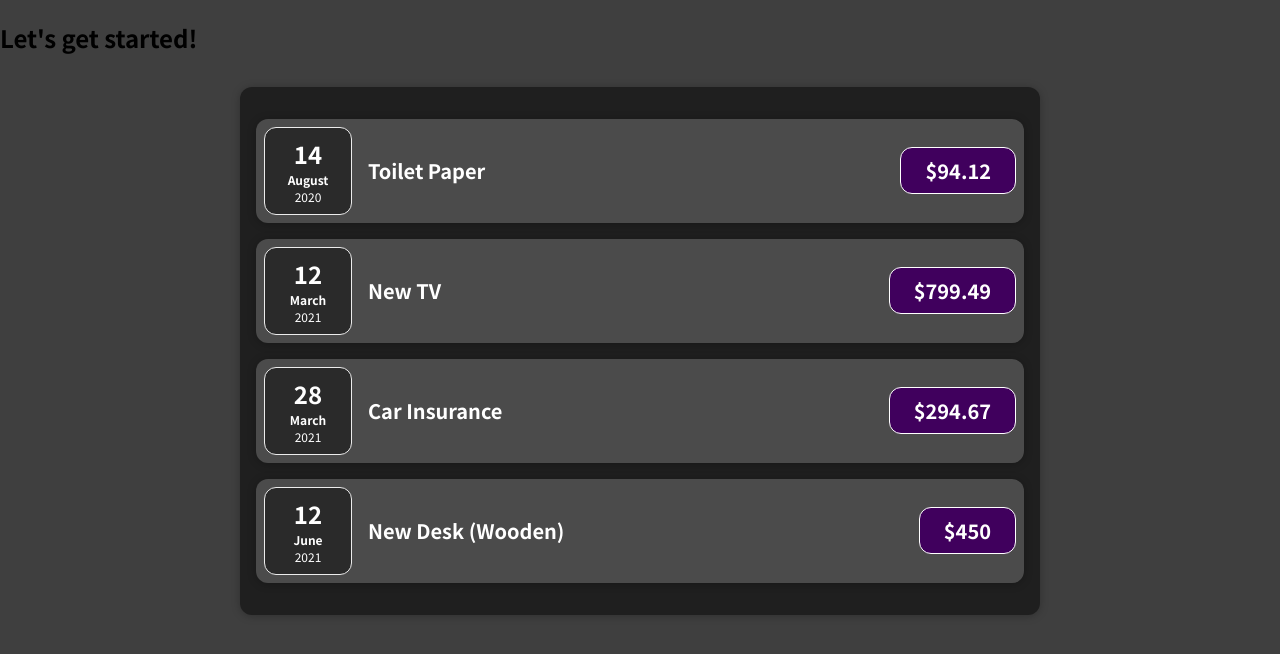
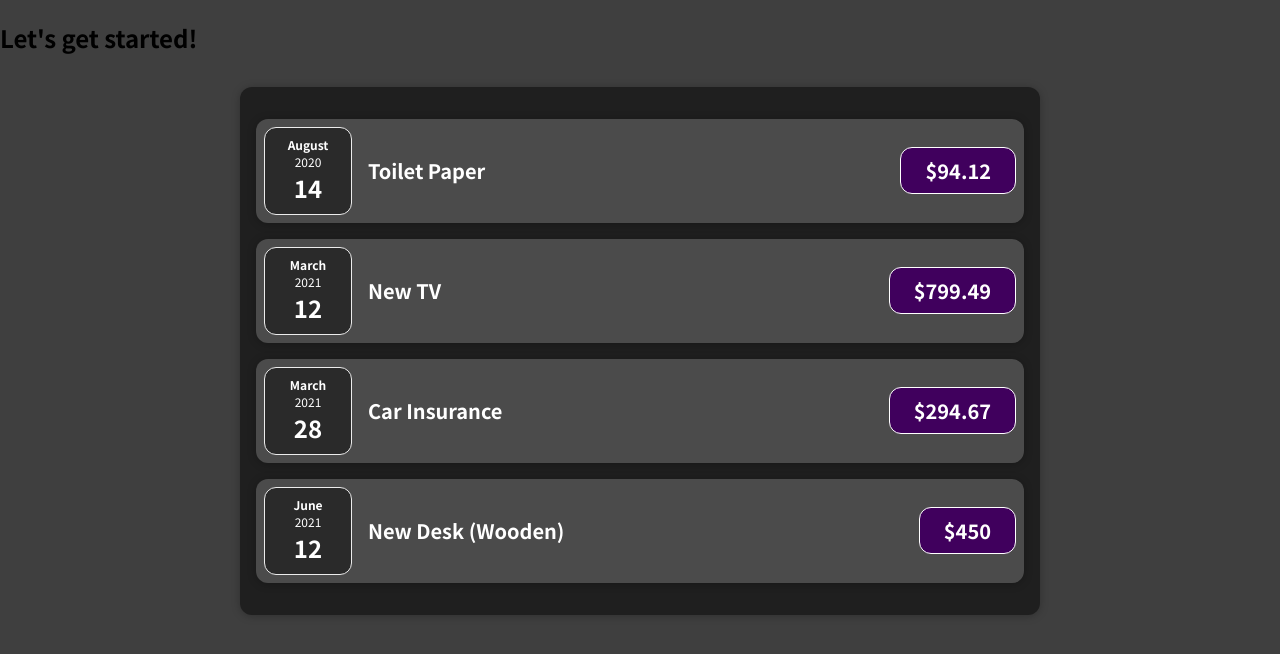
Before and after one commit to sahil2311sharma/Track-my-Expense, a React (Create React App) app: page / in a window 1280 px wide. Shown: the top 654 px of the page. Built offline with nearby package versions, Linux system fonts and the light colour scheme.

Commit message:
file path change

```diff
--- a/src/components/ExpenseDate.js
+++ /dev/null
@@ -1,17 +0,0 @@
-import React from 'react'
-import './ExpenseDate.css';
-
-const ExpenseDate = (props) => {
-    const month = props.date.toLocaleString('en-US', { month: 'long' });
-    const day = props.date.toLocaleString('en-US', { day: '2-digit' });
-    const year = props.date.getFullYear();
-  return (
-    <div className='expense-date'>
-        <div className='expense-date__day'>{day}</div>
-        <div className='expense-date__month'>{month}</div>
-        <div className='expense-date__year'>{year}</div>
-    </div>
-  )
-}
-
-export default ExpenseDate
--- /dev/null
+++ b/src/components/Expenses/ExpenseDate.js
@@ -0,0 +1,19 @@
+import React from 'react';
+
+import './ExpenseDate.css';
+
+const ExpenseDate = (props) => {
+  const month = props.date.toLocaleString('en-US', { month: 'long' });
+  const day = props.date.toLocaleString('en-US', { day: '2-digit' });
+  const year = props.date.getFullYear();
+
+  return (
+    <div className='expense-date'>
+      <div className='expense-date__month'>{month}</div>
+      <div className='expense-date__year'>{year}</div>
+      <div className='expense-date__day'>{day}</div>
+    </div>
+  );
+};
+
+export default ExpenseDate;
--- a/src/components/ExpenseItem.js
+++ b/src/components/Expenses/ExpenseItem.js
@@ -1,8 +1,10 @@
+import React from 'react';
+
 import ExpenseDate from './ExpenseDate';
-import Card from './Card';
+import Card from '../UI/Card';
 import './ExpenseItem.css';
 
-function ExpenseItem(props) {
+const ExpenseItem = (props) => {
   return (
     <Card className='expense-item'>
       <ExpenseDate date={props.date} />
--- a/src/components/Expenses.js
+++ b/src/components/Expenses/Expenses.js
@@ -1,9 +1,12 @@
+import React from 'react';
+
 import ExpenseItem from './ExpenseItem';
+import Card from '../UI/Card';
 import './Expenses.css';
 
-function Expenses(props) {
+const Expenses = (props) => {
   return (
-    <div className="expenses">
+    <Card className="expenses">
       <ExpenseItem
         title={props.items[0].title}
         amount={props.items[0].amount}
@@ -24,7 +27,7 @@
         amount={props.items[3].amount}
         date={props.items[3].date}
       />
-    </div>
+    </Card>
   );
 }
 
--- a/src/components/Card.js
+++ b/src/components/UI/Card.js
@@ -1,9 +1,11 @@
+import React from 'react';
+
 import './Card.css';
 
-function Card(props) {
+const Card = (props) => {
   const classes = 'card ' + props.className;
 
   return <div className={classes}>{props.children}</div>;
-}
+};
 
 export default Card;
```
Also changed, not shown: src/App.js (+11 -2 lines), src/components/Expenses/ExpenseDate.css (renamed from src/components/ExpenseDate.css), src/components/Expenses/ExpenseItem.css (renamed from src/components/ExpenseItem.css), src/components/Expenses/Expenses.css (renamed from src/components/Expenses.css), src/components/UI/Card.css (renamed from src/components/Card.css).
